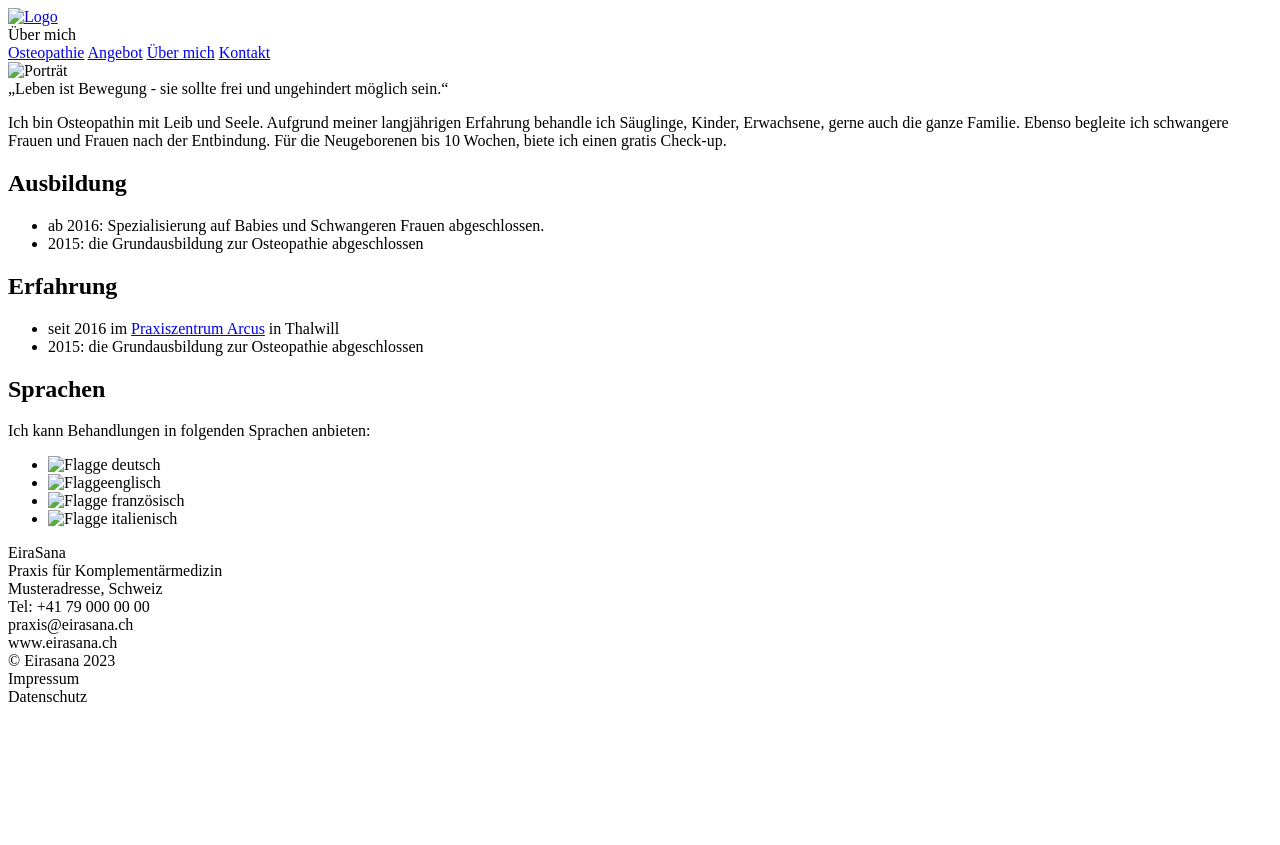
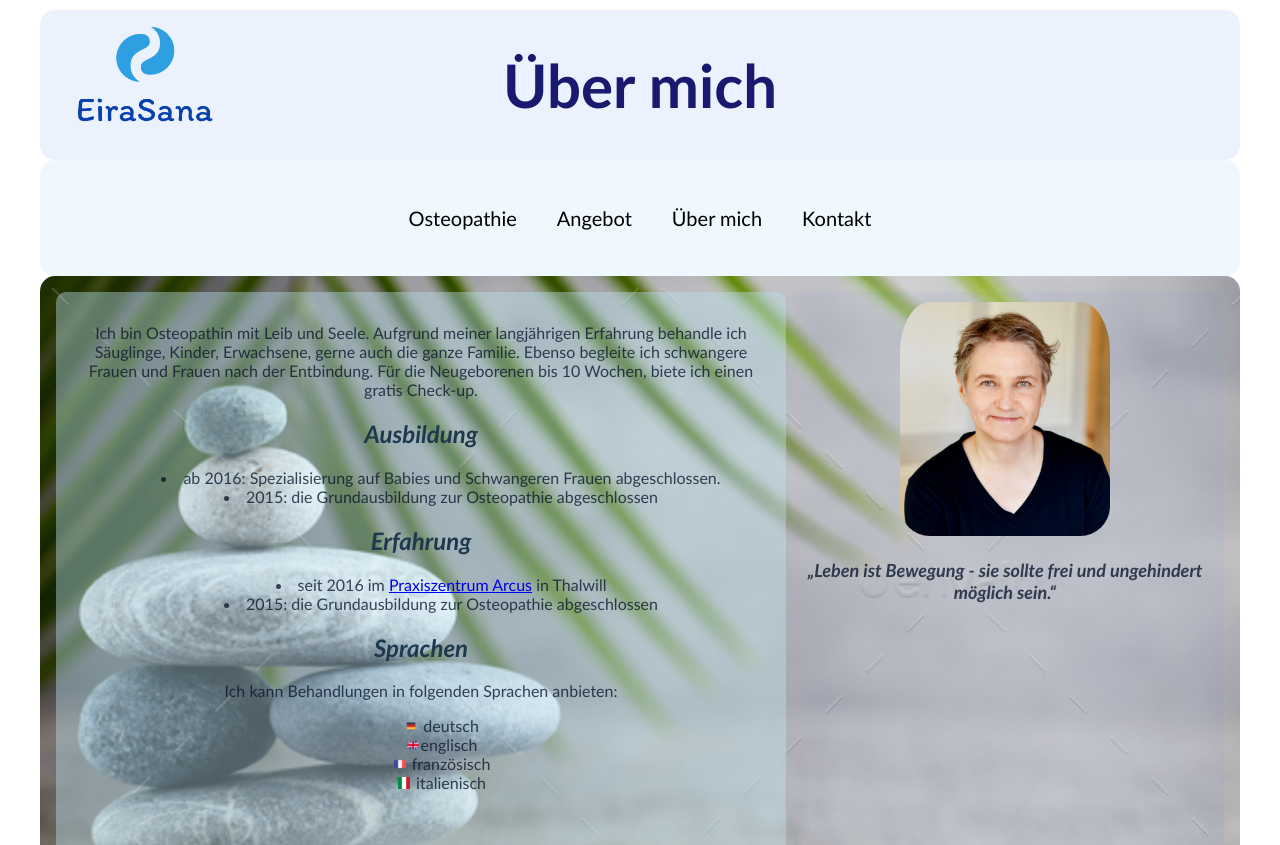
Before and after one commit to StoneyJr/Web_Project_BFH, a plain HTML site: page public/about.html in a window 1280 px wide. Shown: the top 845 px of the page. Before the commit the page ends 800 px from the top, so only its background shows below. Drawn offline with Linux system fonts and the light colour scheme; the site is published under a folder, as on GitHub Pages, so addresses that start at the root find nothing.

Commit message:
adapted all hrefs to right location

```diff
--- a/public/about.html
+++ b/public/about.html
@@ -4,13 +4,13 @@
     <meta charset="UTF-8">
     <meta name="viewport" content="width=device-width, initial-scale=1">
     <title>EiraSana - Über mich</title>
-    <link rel="stylesheet" type="text/css" href="/css/styles.css"/>
-    <link rel="stylesheet" type="text/css" href="/css/flex_layout.css"/>
+    <link rel="stylesheet" type="text/css" href="css/styles.css"/>
+    <link rel="stylesheet" type="text/css" href="css/flex_layout.css"/>
 </head>
 <body >
     <header>
         <a href="index.html">
-            <img class="logo" src="/pictures/logo_small.png" alt="Logo" height=100px>
+            <img class="logo" src="pictures/logo_small.png" alt="Logo" height=100px>
         </a>
         <div class="title">Über mich</div>
         <div class="empty_right"></div>
@@ -26,7 +26,7 @@
 <main id="about">
 
     <div class="sideBar" id="pictureMonika">
-        <img class="pictureAbout" src="/pictures/Monika.jpg" alt="Porträt"> <br>
+        <img class="pictureAbout" src="pictures/Monika.jpg" alt="Porträt"> <br>
         <span class="quote">„Leben ist Bewegung - sie sollte frei und ungehindert möglich sein.“ </span> <br>
     </div>
 
@@ -54,10 +54,10 @@
 
         Ich kann Behandlungen in folgenden Sprachen anbieten:
         <ul class="languageList">
-            <li><img src="/pictures/german.png" alt="Flagge"> deutsch</li>
-            <li><img src="/pictures/english.png" alt="Flagge">englisch</li>
-            <li><img src="/pictures/french.png" alt="Flagge"> französisch</li>
-            <li><img src="/pictures/italian.png" alt="Flagge"> italienisch</li>
+            <li><img src="pictures/german.png" alt="Flagge"> deutsch</li>
+            <li><img src="pictures/english.png" alt="Flagge">englisch</li>
+            <li><img src="pictures/french.png" alt="Flagge"> französisch</li>
+            <li><img src="pictures/italian.png" alt="Flagge"> italienisch</li>
         </ul>
     </div>
 </main>
```
Also changed, not shown: public/contact.html (+3 -3 lines), public/index.html (+3 -3 lines), public/osteopathy.html (+4 -4 lines), public/treatments.html (+3 -3 lines).
